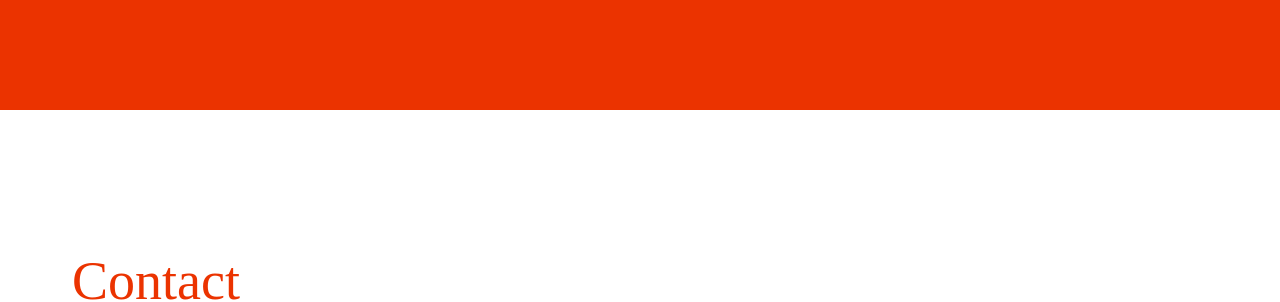
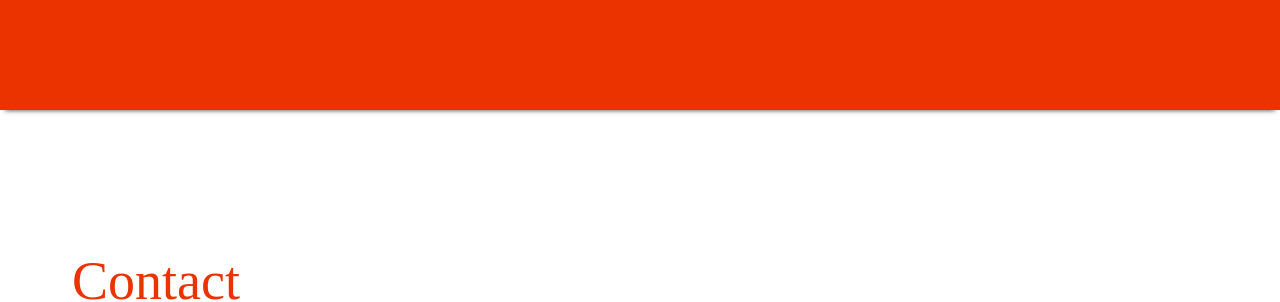
Before and after one commit to wearepatterns/wearepatterns.github.io, a Jekyll site: the page built from index.markdown, in a window 1280 px wide. Shown: the part 1689-1991 px from the top of the page. Built offline with Jekyll 4.4.1, drawn with Linux system fonts in a browser that asks for light colours.

Commit message:
Update new.html

```diff
--- a/_layouts/new.html
+++ b/_layouts/new.html
@@ -60,7 +60,7 @@
         <h1 class="pb5 pb6-l mb0 f3 f2-ns f1-l lh-title measure-narrow normal">{{ page['description'] }}</h1>
     </header>
     <main>
-        <section class="bg-newred white ph3 ph4-ns ph5-l pb6 pb7-l f5 lh-copy relative">
+        <section class="bg-newred white ph3 ph4-ns ph5-l pb6 pb7-l f5 lh-copy relative shadow">
             <h1 class="pt5 pt6-l pb0 pb4 mt0 f3 f2-ns f1-l normal lh-solid">Principles
             <br>&mdash;</h1>
             <div class="flex-ns flex-wrap-ns justify-between-ns input-mono fw3" style="max-width:80rem;">
```
